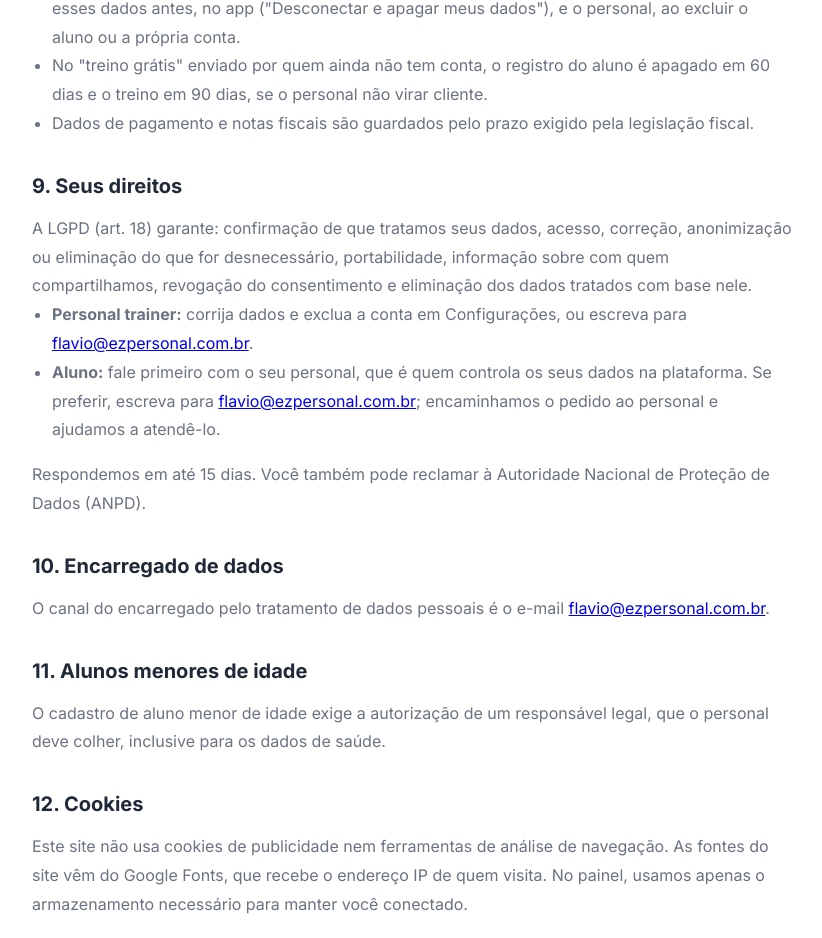
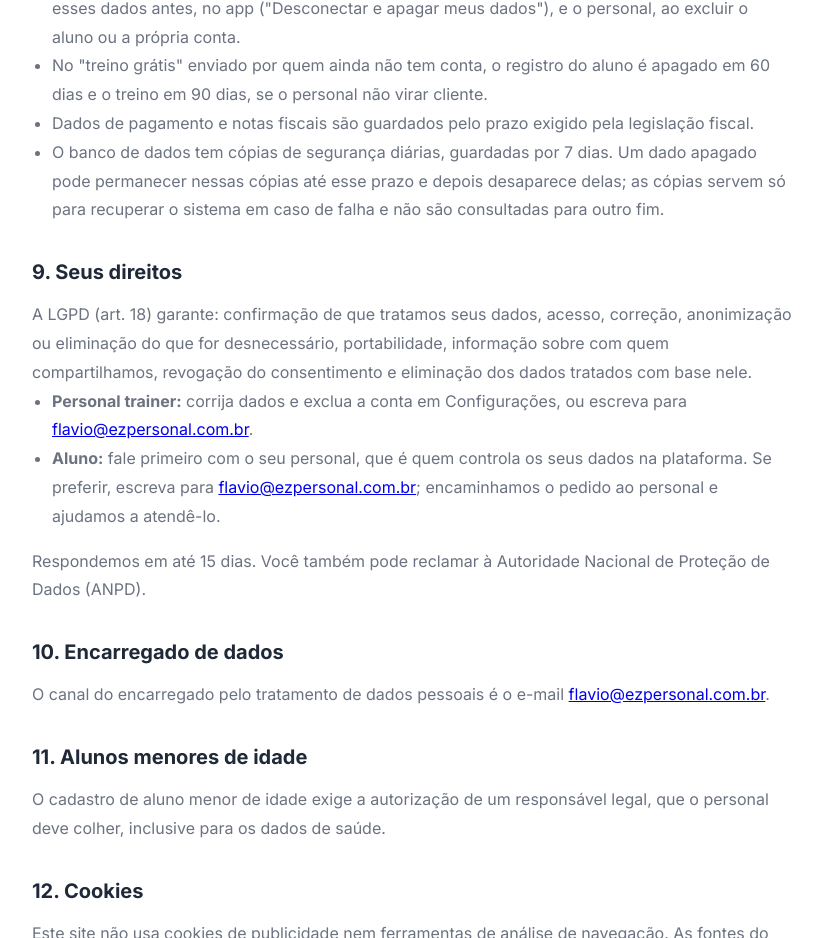
Before and after one commit to flaviomartino/ez-personal-landing, a website: page privacidade.html in a window 1280 px wide. Shown: the part 3557-4495 px from the top of the page, without its empty margins (228-1050 px from the left). Drawn offline with Linux system fonts and the light colour scheme.

Commit message:
Privacidade: cópias de segurança do banco guardadas por 7 dias (dado apagado some delas nesse prazo)
Conferido na Management API do Supabase em 02/11/2026: backups físicos diários, 7 retidos, sem PITR.

Co-Authored-By: Claude Fable 5.1 <noreply@anthropic.com>
Claude-Session: https://claude.ai/code/session_01KN8RnVja4VV9vhNARD5RgQ

```diff
--- a/privacidade.html
+++ b/privacidade.html
@@ -105,6 +105,7 @@
                 <li>Dados lidos do celular ou do relógio, inclusive a frequência cardíaca média e máxima do treino (Apple Saúde ou Conexão Saúde), ficam identificados por até 12 meses. Depois disso, o mês é transformado em estatística agregada e anônima, sem nome, aparelho ou data de cada pessoa e só quando reúne ao menos 5 alunos, e o dado identificado é apagado. O aluno pode apagar esses dados antes, no app ("Desconectar e apagar meus dados"), e o personal, ao excluir o aluno ou a própria conta.</li>
                 <li>No "treino grátis" enviado por quem ainda não tem conta, o registro do aluno é apagado em 60 dias e o treino em 90 dias, se o personal não virar cliente.</li>
                 <li>Dados de pagamento e notas fiscais são guardados pelo prazo exigido pela legislação fiscal.</li>
+                <li>O banco de dados tem cópias de segurança diárias, guardadas por 7 dias. Um dado apagado pode permanecer nessas cópias até esse prazo e depois desaparece delas; as cópias servem só para recuperar o sistema em caso de falha e não são consultadas para outro fim.</li>
             </ul>
 
             <h2>9. Seus direitos</h2>
```
